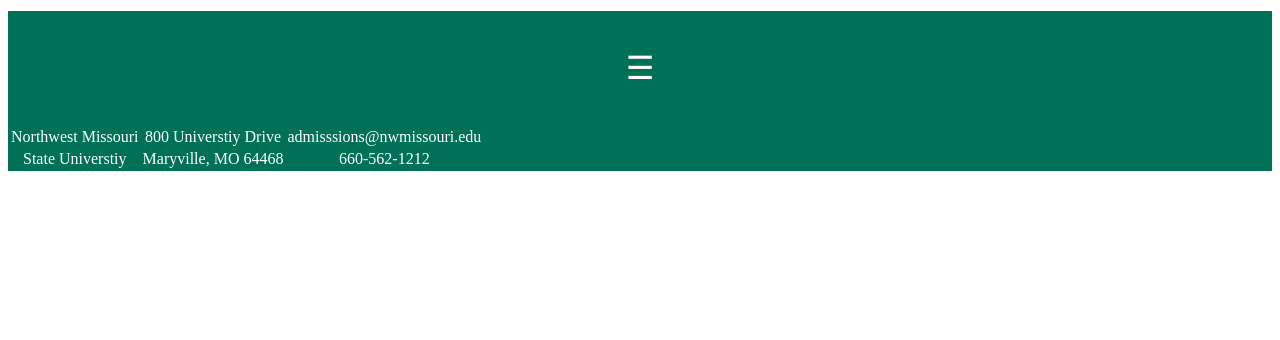
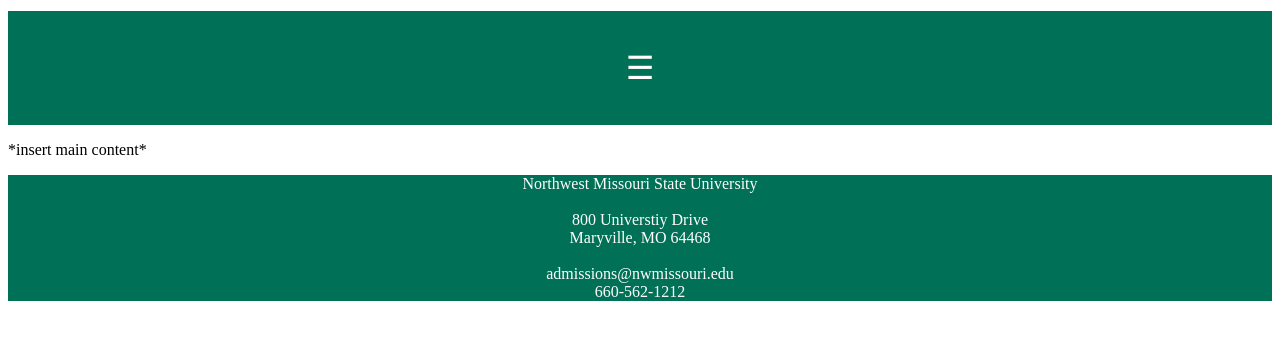
Before and after one commit to 334Fa22/client-project-group3berrygrahamvolner, a plain HTML site: page onlineOpen.html in a window 1280 px wide. Shown: the part 90-430 px from the top of the page. Drawn offline with Linux system fonts and the light colour scheme.

Commit message:
Updated online openings and at a glance

```diff
--- a/onlineOpen.html
+++ b/onlineOpen.html
@@ -31,19 +31,15 @@
     </a>
   </nav>
   <main>
+    <p>*insert main content*</p>
   </main>
   <footer>
-    <table>
-      <tr>
-        <td>Northwest Missouri</td>
-        <td>800 Universtiy Drive</td>
-        <td>admisssions@nwmissouri.edu</td>
-      </tr>
-      <tr>
-        <td>State Universtiy</td>
-        <td>Maryville, MO 64468</td>
-        <td>660-562-1212</td>
+    <div class="mobile">
+      <p>Northwest Missouri State University <br><br> 800 Universtiy Drive <br>Maryville, MO 64468<br><br>
+        admissions@nwmissouri.edu<br>660-562-1212</p>
+    </div>
   </footer>
+  <script src="scripts/scripts.js"></script>
 </body>
 
 </html>
```
Also changed, not shown: openingsAaG.html (+6 -10 lines).
